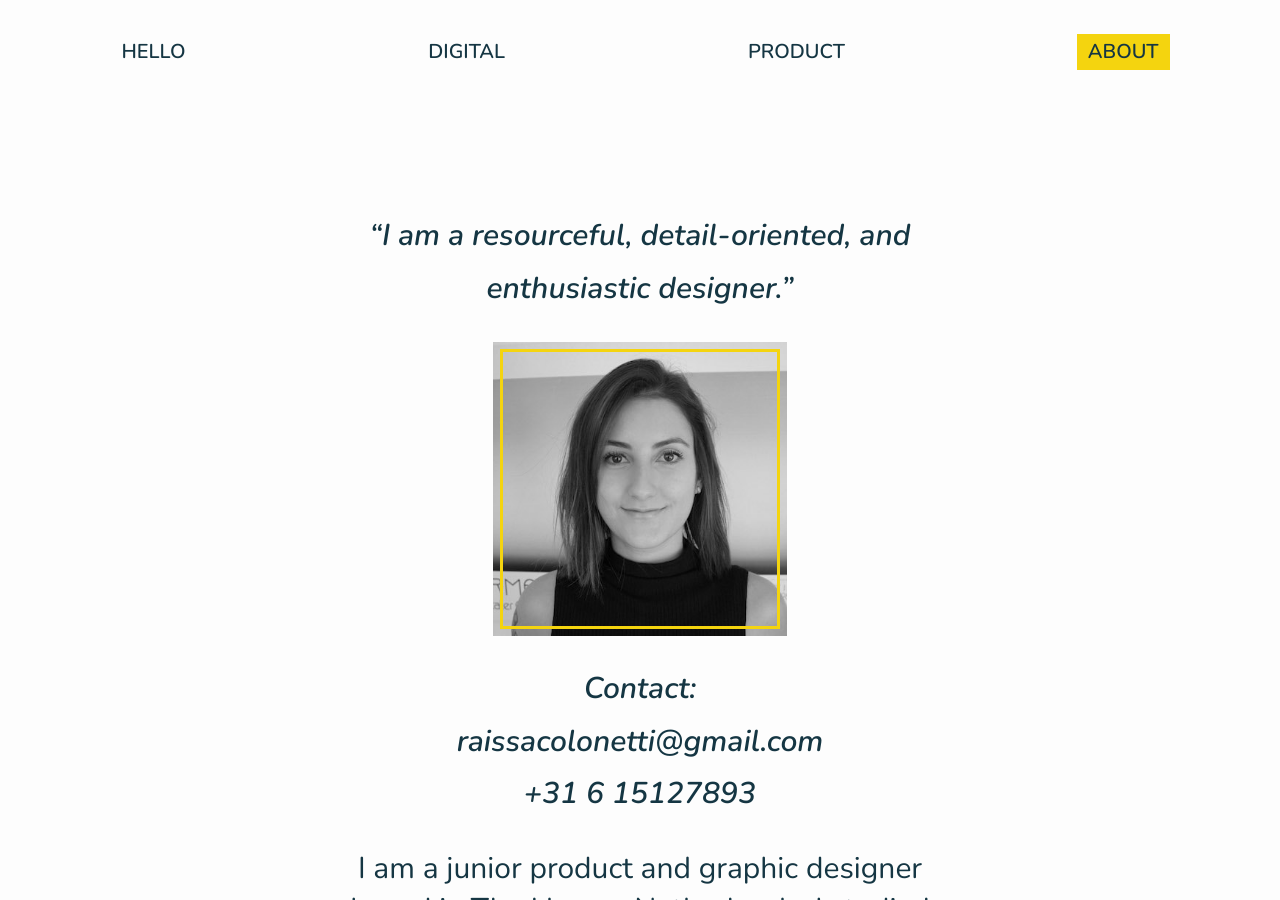
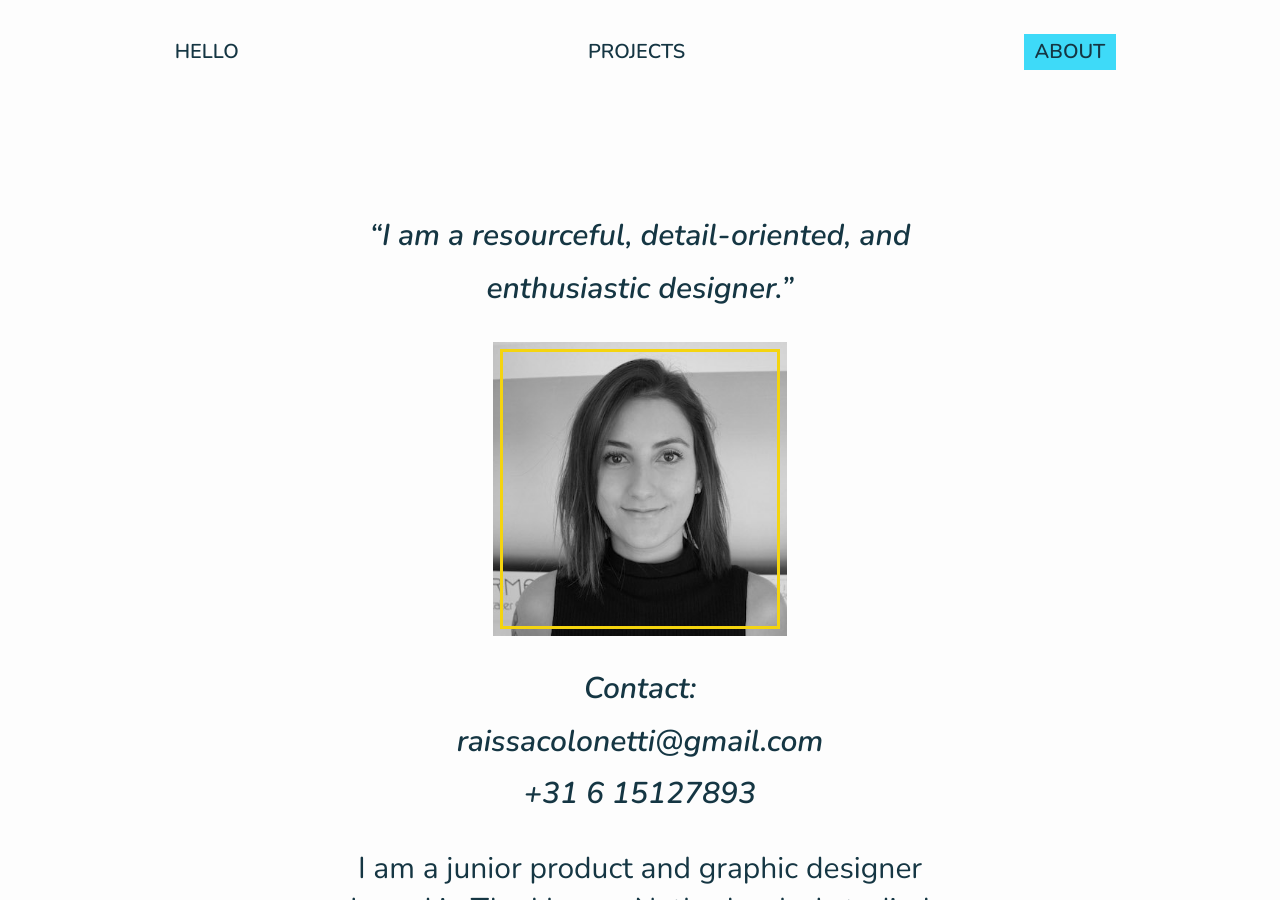
Before and after one commit to NunoAlexandre/raissacolonetti.github.io, a Jekyll site: the page built from about.html, in a window 1280 px wide and 900 px high. Built offline with Jekyll 4.4.1, drawn with Linux system fonts in a browser that asks for light colours.

Commit message:
Add empty projects page

```diff
--- a/_includes/header.html
+++ b/_includes/header.html
@@ -2,9 +2,8 @@
 
 <header class="site-header">
   <nav class="menu">
-      <a {% if currentPage == 'home' %} class="current" {% endif %} href="./">Hello</a>
-      <a {% if currentPage == 'digital' %} class="current" {% endif %} href="#">Digital</a>
-      <a {% if currentPage == 'product' %} class="current" {% endif %} href="#">Product</a>
+      <a {% if currentPage == '' %} class="current" {% endif %} href="./">Hello</a>
+      <a {% if currentPage == 'projects' %} class="current" {% endif %} href="projects.html">Projects</a>
       <a {% if currentPage == 'about' %} class="current" {% endif %} href="about.html">About</a>
   </nav>
 </header>
--- /dev/null
+++ b/projects.html
@@ -0,0 +1,6 @@
+---
+layout: default
+id: projects
+---
+
+Projects
```
